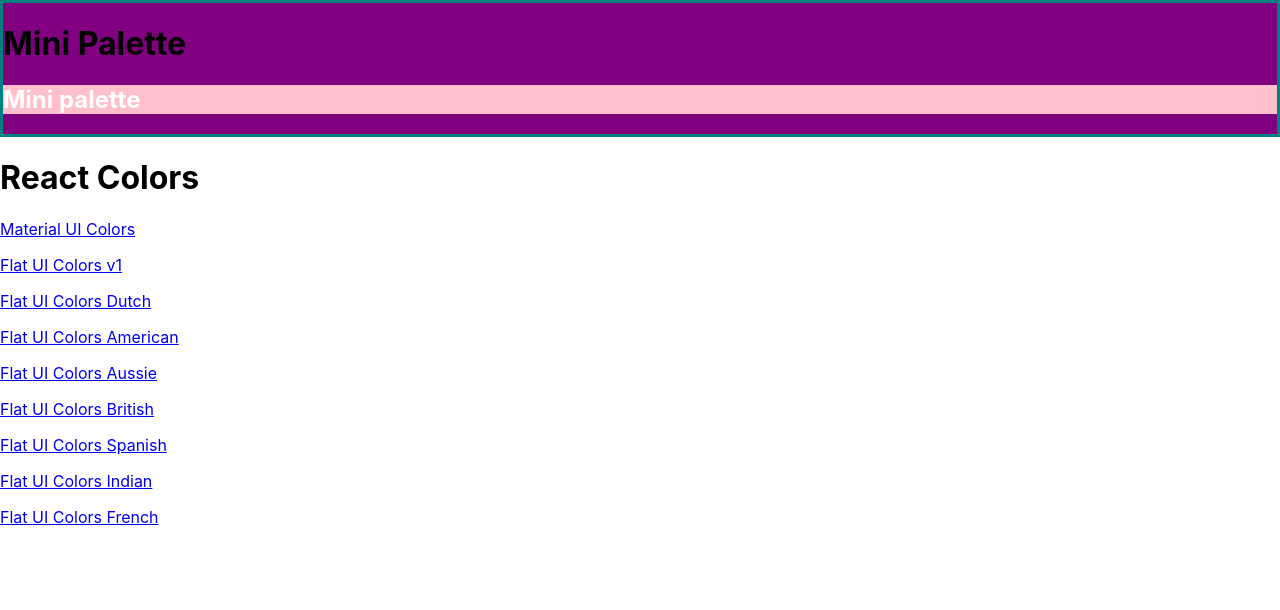
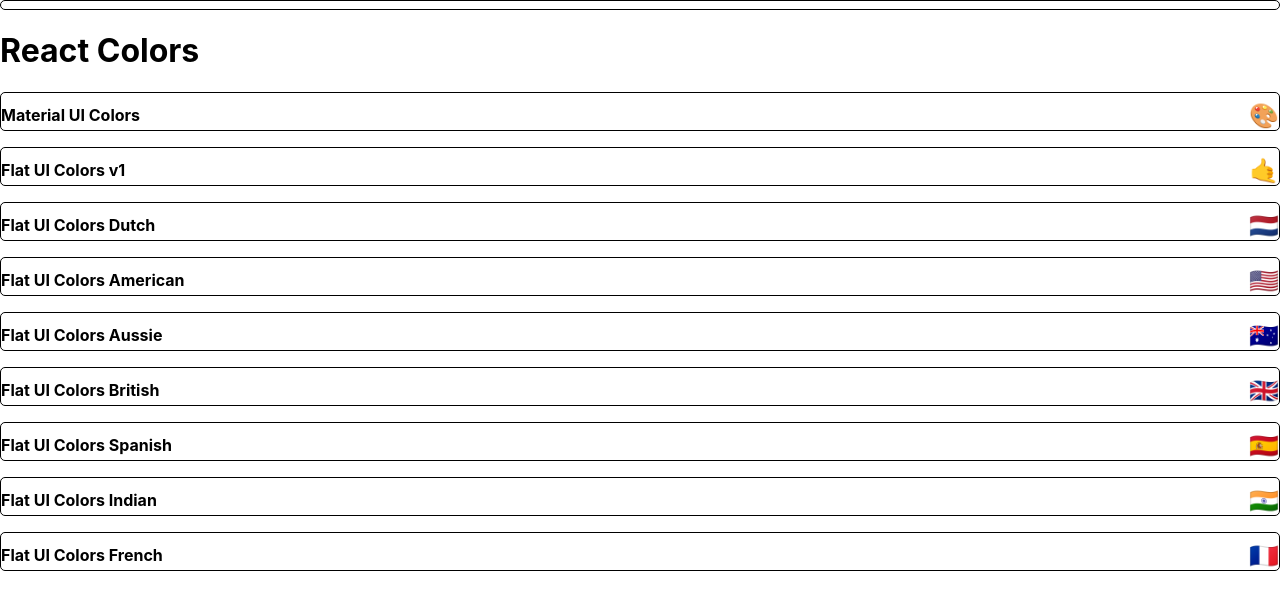
Before and after one commit to piyushkochhar/colors-app, a React (Create React App) app: page / in a window 1280 px wide. Shown: the top 610 px of the page. Built offline with nearby package versions, Linux system fonts and the light colour scheme.

Commit message:
Start styling MiniPalette

```diff
--- a/src/MiniPalette.js
+++ b/src/MiniPalette.js
@@ -1,27 +1,46 @@
 import React, { Component } from 'react'
 import { purple } from '@material-ui/core/colors';
 import { withStyles } from '@material-ui/core';
+import { flexbox } from '@material-ui/system';
 
 const styles = {
-    main: {
-        backgroundColor: "purple",
-        border: "3px solid teal",
+    root: {
+        backgroundColor: "white",
+        border: "1px solid black",
+        borderRadius: "5px",
+        paddding: "0.5rem",
+        position: "relative",
+        overflow: "hidden",
+        "&:hover": {
+            cursor: "pointer"
+        }
     },
-    secondary: {
-        backgroundColor: "pink",
-        "& h1": {
-            color: "white"
-        }
+    colors: {
+        backgroundColor: "grey"
+    },
+    title: {
+        display: "flex",
+        justifyContent: "space-between",
+        alignItems: "center",
+        margin: "0",
+        paddingTop: "0.5rem",
+        color: "black",
+        fontSize: "1rem",
+        position: "relative"
+    },
+    emoji: {
+        marginLeft: "0.5rem",
+        fontSize: "1.5rem"
     }
 }
 
 function MiniPalette(props) {
-    const { classes } = props;
+    const { classes, paletteName, emoji } = props;
     console.log(classes)
     return (
-        <div className={classes.main}>
-            <h1>Mini Palette</h1>
-            <section className={classes.secondary}><h1>Mini palette</h1></section>
+        <div className={classes.root}>
+            <div className={classes.color}></div>
+            <h5 className={classes.title}>{paletteName}<span className={classes.emoji}>{emoji}</span></h5>
         </div>
     )
 
--- a/src/PaletteList.js
+++ b/src/PaletteList.js
@@ -11,7 +11,7 @@
                 <h1>React Colors</h1>
                 {palettes.map(palette => (
                     <p>
-                        <Link to={`/palette/${palette.id}`}>{palette.paletteName}</Link>
+                        <MiniPalette {...palette} />
                     </p>
                 ))}
             </div>
```
